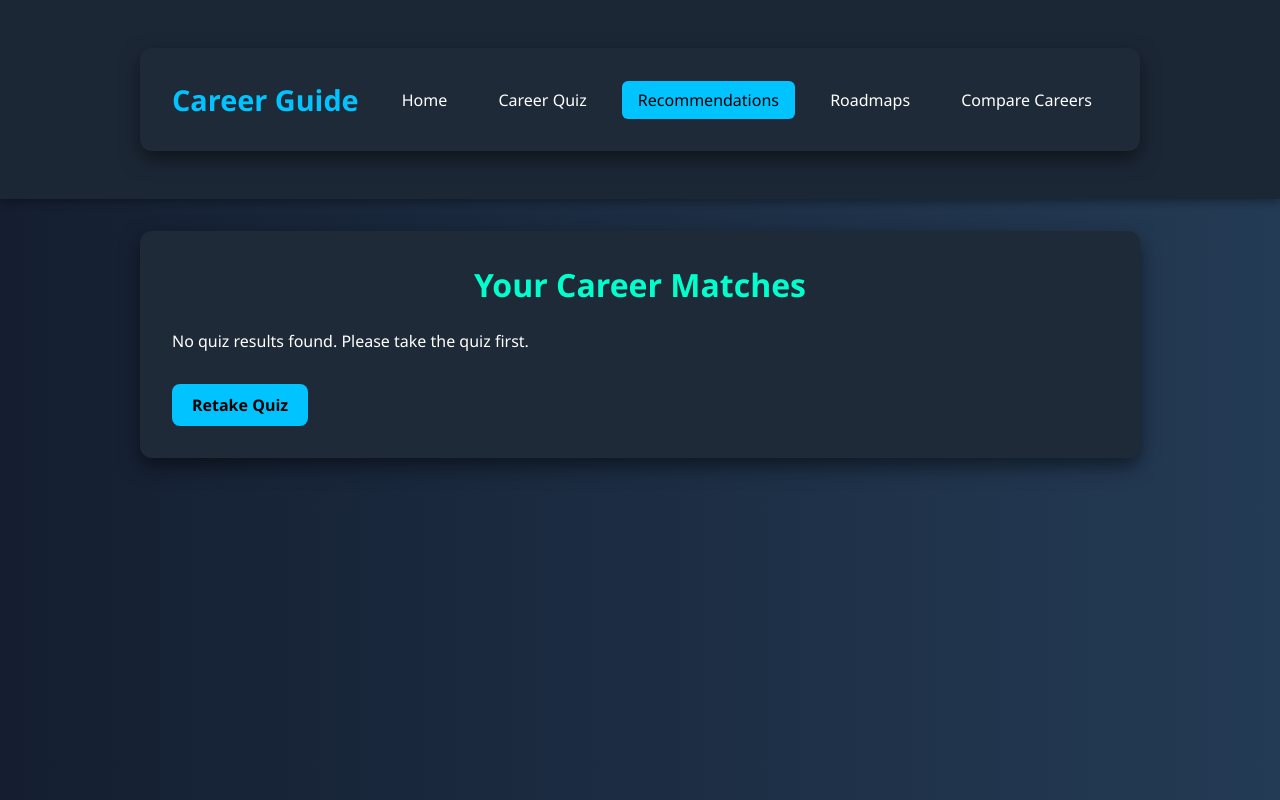
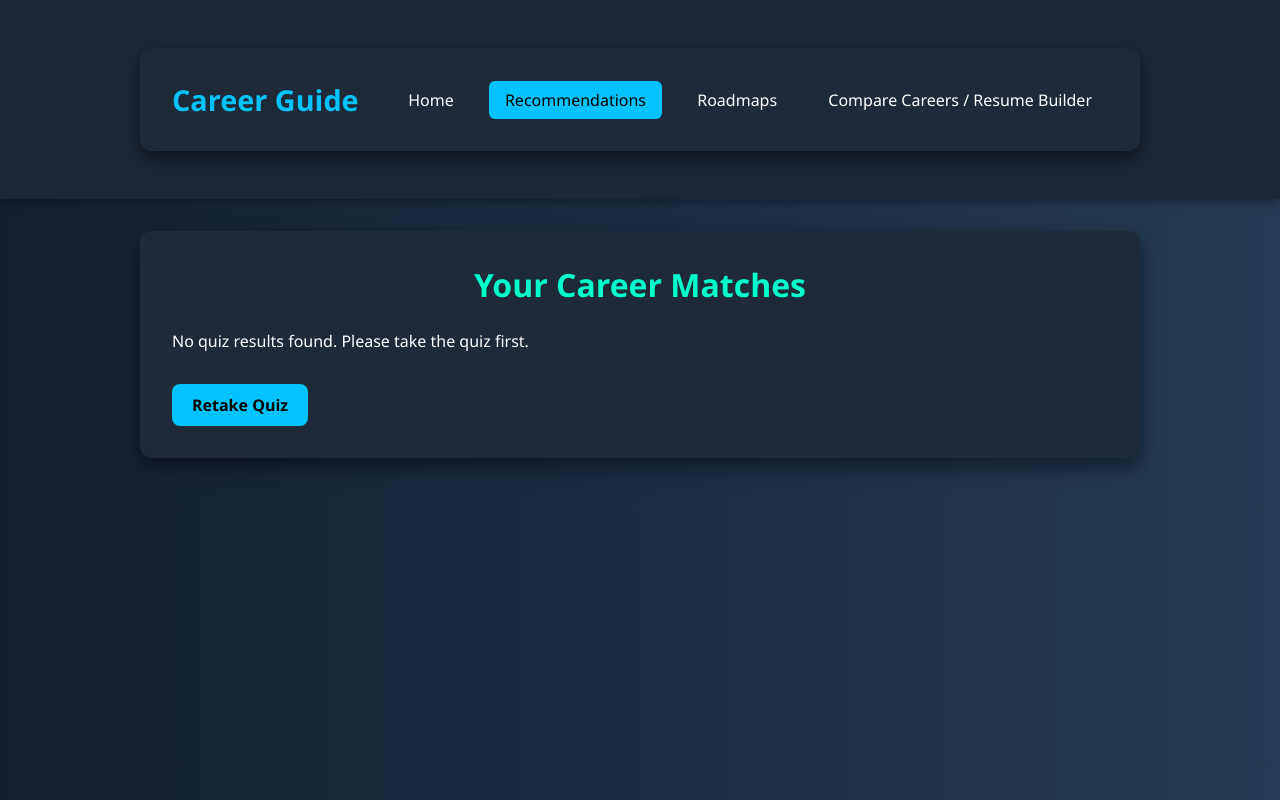
Before and after one commit to Aksdec14/Career_Guidance, a website: page recommendation.html in a window 1280 px wide. Drawn offline with Linux system fonts and the light colour scheme.

Commit message:
Update recommendation.html

```diff
--- a/recommendation.html
+++ b/recommendation.html
@@ -19,10 +19,9 @@
       <h1 class="logo">Career Guide</h1>
       <ul class="nav-links">
         <li><a href="index.html">Home</a></li>
-        <li><a href="quiz.html">Career Quiz</a></li>
         <li><a href="recommendation.html" class="active">Recommendations</a></li>
         <li><a href="roadmap.html">Roadmaps</a></li>
-        <li><a href="compare.html">Compare Careers</a></li>
+         <li><a href="compare.html">Compare Careers / Resume Builder</a></li>
       </ul>
     </div>
   </nav>
```
